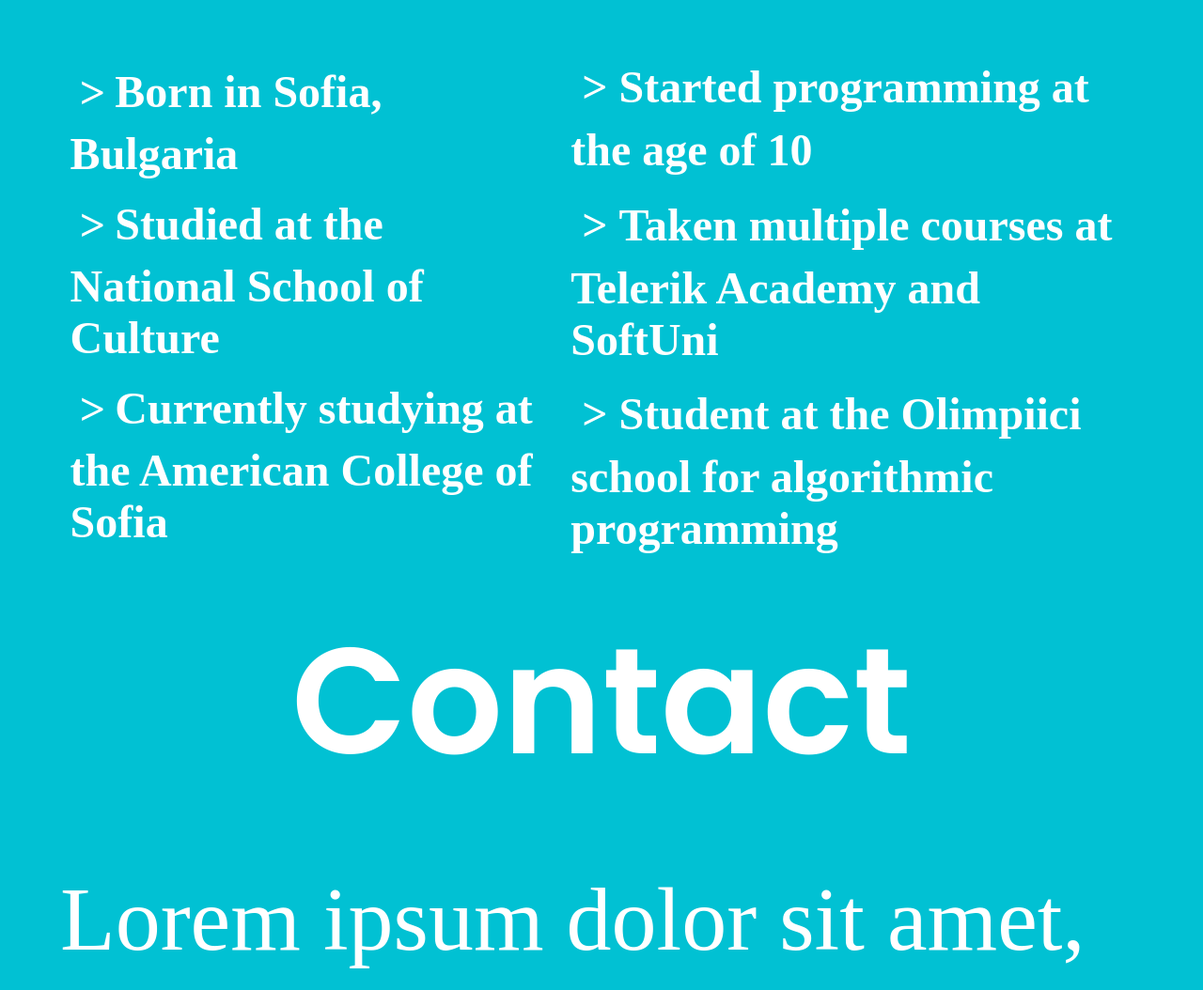
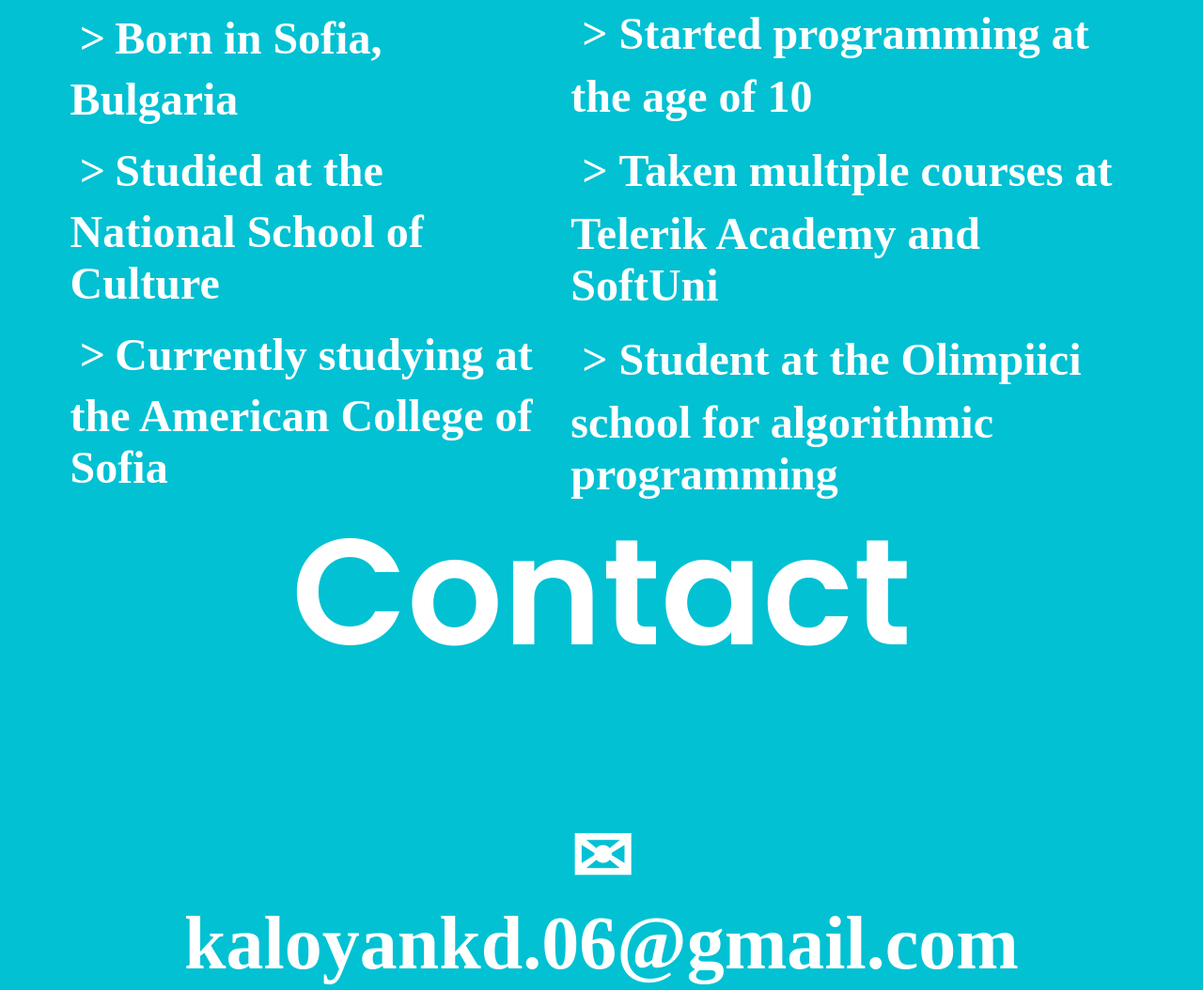
Before and after one commit to kaloyankdimitrov/kaloyankdimitrov.github.io, a plain HTML site: page index.html in a window 1280 px wide. Shown: the part 1277-2331 px from the top of the page at 94% size. Drawn offline with Linux system fonts and the light colour scheme; a small style sheet from the web is missing.

Commit message:
Filled contact page.

```diff
--- a/animations.js
+++ b/animations.js
@@ -84,6 +84,14 @@ const observer = new IntersectionObserver((entries) => {
   // if contact
   if (!isIntersecting["about"] && isIntersecting["contact"]) {
     body.className = "contact-background";
+    document
+      .getElementById("contact-section-title")
+      .classList.add("opacity-animation");
+  }
+  if (!isIntersecting["contact"]) {
+    document
+      .getElementById("contact-section-title")
+      .classList.remove("opacity-animation");
   }
 });
 observer.observe(document.getElementById("home"));
--- a/index.html
+++ b/index.html
@@ -63,54 +63,8 @@
       </div>
     </section>
     <section id="contact">
-      <h1>Contact</h1>
-
-      Lorem ipsum dolor sit amet, consectetur adipiscing elit. Quisque ut quam
-      ipsum. Proin est purus, placerat vitae fermentum et, tincidunt et orci.
-      Donec lacinia mattis dui id feugiat. Etiam pellentesque sed ex sed
-      vestibulum. Morbi vel lectus diam. Maecenas malesuada lacinia purus, vitae
-      fermentum lorem faucibus sed. Sed vitae lacus non mi luctus fringilla in
-      ut nulla. Quisque sit amet purus vel tellus venenatis fringilla. Aliquam
-      ultrices vitae ex id pulvinar. Quisque luctus lectus in rutrum aliquet.
-      Aenean scelerisque consectetur porta. Quisque rutrum erat enim, vitae
-      molestie quam elementum id. Curabitur id enim odio. Vestibulum fringilla,
-      elit pellentesque faucibus feugiat, odio justo condimentum sem, ut
-      scelerisque justo quam ut magna. Aenean eget egestas orci. Phasellus
-      vehicula, sapien sed fermentum vehicula, turpis tortor dapibus orci, et
-      dapibus ex eros nec odio. Curabitur velit magna, viverra id nulla vel,
-      faucibus tempus urna. Curabitur sit amet magna ex. Suspendisse eget
-      ullamcorper purus, ut pellentesque enim. Suspendisse cursus elementum
-      neque sit amet tincidunt. Quisque vitae rutrum felis. Aenean iaculis quam
-      justo, ut placerat dui iaculis sed. Vivamus scelerisque et nunc sit amet
-      interdum. Ut dapibus odio lorem, eget ultrices turpis pharetra sit amet.
-      Nullam sed metus aliquet, varius magna sit amet, lobortis elit. Aenean a
-      bibendum orci. Suspendisse potenti. Nullam suscipit nulla sed faucibus
-      mollis. Maecenas hendrerit condimentum diam sit amet consequat. Cras
-      imperdiet eget metus a porta. Orci varius natoque penatibus et magnis dis
-      parturient montes, nascetur ridiculus mus. Mauris non lacus nec dolor
-      laoreet imperdiet. Vivamus volutpat lacus placerat, suscipit ante quis,
-      feugiat metus. Sed luctus, diam sit amet blandit pharetra, felis nunc
-      dignissim dui, sit amet accumsan tellus erat a ipsum. Proin iaculis, nisi
-      at vulputate faucibus, diam ante faucibus urna, non vestibulum orci eros
-      ac ex. Nulla sed bibendum diam, sed imperdiet purus. Mauris vitae mollis
-      orci. Phasellus efficitur turpis odio, eget hendrerit justo suscipit
-      porta. Donec accumsan dui ac consequat dapibus. Duis leo urna, pharetra
-      quis nisl non, sollicitudin interdum justo. Vestibulum auctor ultrices
-      est. Proin quis metus bibendum, malesuada nulla id, fringilla velit. Nunc
-      at velit volutpat, mattis lorem vel, tincidunt ex. Phasellus tristique
-      quam et sagittis vehicula. Nulla molestie, risus eget imperdiet sodales,
-      nisi mi imperdiet tellus, quis pharetra leo lectus eu augue. Sed bibendum
-      convallis ipsum. Cras tempus diam quis tempus euismod. Fusce porta, orci
-      vel tincidunt volutpat, ligula nibh varius risus, et accumsan tortor risus
-      ac est. Cras venenatis hendrerit risus id vulputate. Nulla purus ipsum,
-      auctor non finibus vel, lacinia ac urna. Donec eget malesuada dui, vitae
-      dignissim enim. Praesent cursus congue lobortis. Maecenas rhoncus nulla
-      sed posuere suscipit. Phasellus laoreet, orci ut placerat pulvinar, libero
-      dolor feugiat purus, id eleifend velit lectus vitae lorem. Sed sagittis
-      dolor porta nisl iaculis dapibus. Curabitur purus sapien, volutpat vel
-      varius aliquet, eleifend eget massa. Vivamus turpis tortor, feugiat non
-      tellus nec, fermentum molestie metus. Aliquam eget imperdiet velit.
-      Phasellus iaculis ante et ex lobortis tincidunt.
+      <h1 id="contact-section-title">Contact</h1>
+      <h2>✉ kaloyankd.06@gmail.com</h2>
     </section>
   </body>
   <script src="animations.js"></script>
--- a/index.scss
+++ b/index.scss
@@ -122,15 +122,12 @@ html {
 
     #about {
       font-size: 96px;
-      margin-top: 5%;
       color: white;
       h1 {
         text-align: center;
         font-family: "Poppins", sans-serif;
         font-size: 10rem;
         margin: 5%;
-        opacity: 0;
-        transition: opacity 1s;
       }
       h3 {
         font-family: "Hack";
@@ -166,13 +163,23 @@ html {
 
     #contact {
       font-size: 96px;
-      margin-top: 5%;
       color: white;
       h1 {
         text-align: center;
         font-family: "Poppins", sans-serif;
         font-size: 10rem;
         margin: 5%;
+        opacity: 0;
+        transition: opacity 1s;
+      }
+      h2 {
+        font-family: "Hack";
+        font-size: 5rem;
+        margin: 10%;
+        text-align: center;
+      }
+      .opacity-animation {
+        opacity: 100;
       }
     }
   }
```
Also changed, not shown: index.css.
